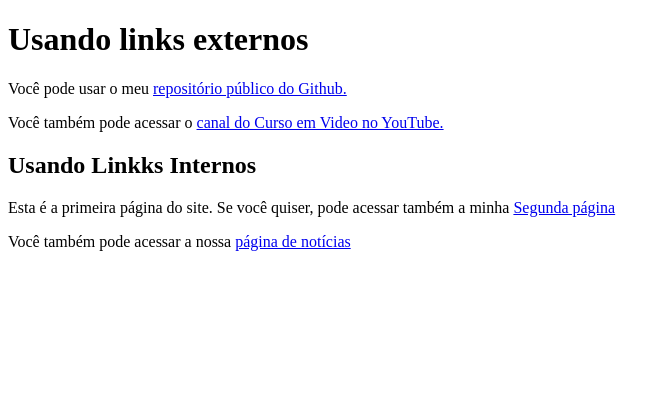
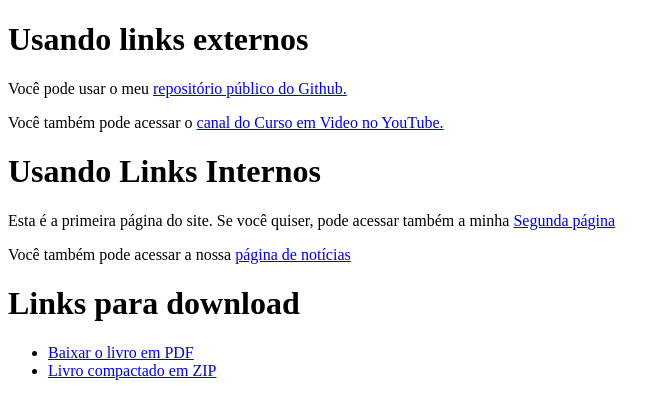
Before and after one commit to SrEMMs/HTML-CSS, a plain HTML site: page ex010/index.html in a window 1280 px wide. Shown: the whole page, without its empty margins (0-670 px from the left). Drawn offline with Linux system fonts and the light colour scheme.

Commit message:
Download

```diff
--- a/ex010/index.html
+++ b/ex010/index.html
@@ -11,9 +11,15 @@
     <p>Você pode usar o meu <a href="https://github.com/SrEMMs" target="_blank" rel="external">repositório público do Github.</a></p>
     <p>Você também pode acessar o <a href="https://www.youtube.com/c/CursoemVídeo" target="_blank" rel="external">canal do Curso em Video no YouTube.</a></p>
 
-    <h2>Usando Linkks Internos</h2>
+    <h1>Usando Links Internos</h1>
     <p>Esta é a primeira página do site. Se você quiser, pode acessar também a minha <a href="pag002.html" rel="next" target="_self">Segunda página</a></p>
 
     <p>Você também pode acessar a nossa <a href="noticias/pag003.html" rel="next" target="_self">página de notícias</a></p>
+
+    <h1>Links para download</h1>
+    <ul>
+        <li><a href="livro/meulivro.pdf" download="meulivro.pdf" type="application/pdf">Baixar o livro em PDF</a></li>
+        <li><a href="livro/meulivro.zip" download="meulivro.zip" type="application/zip">Livro compactado em ZIP</a></li>
+    </ul>
 </body>
 </html>
```
Also changed, not shown: 2 other files.
